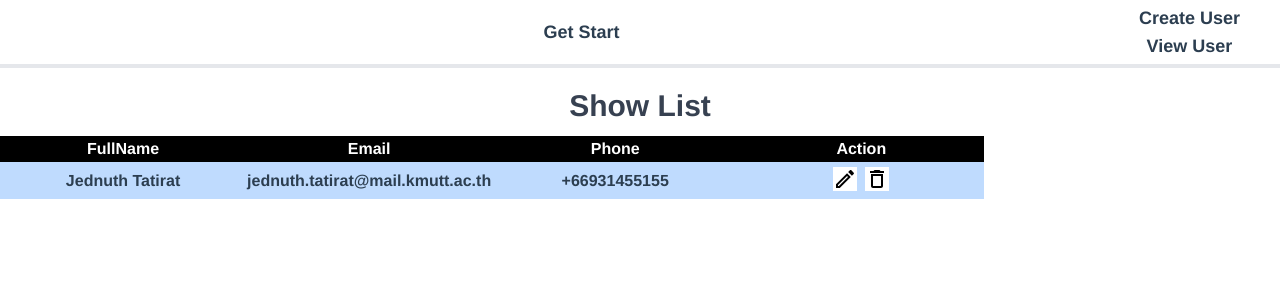
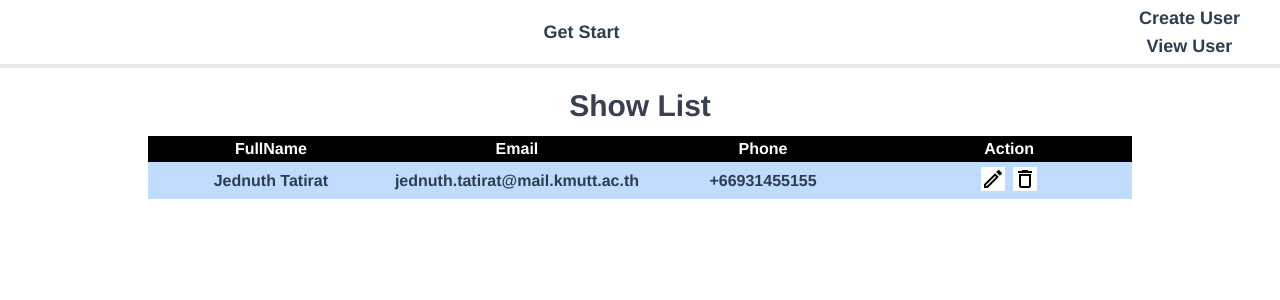
Before and after one commit to jednuth156/INT203_62130500018_2_SPA, a Vue app: page /about in a window 1280 px wide. Shown: the top 300 px of the page. Built offline with nearby package versions, Linux system fonts and the light colour scheme; data requests are answered from the project's data file.

Commit message:
[UPDATE]Table center

```diff
--- a/src/views/About.vue
+++ b/src/views/About.vue
@@ -5,15 +5,15 @@
       <h1 class="my-3 text-3xl font-semibold text-gray-700 dark:text-gray-200">
         Show List
       </h1>
-      <div class="row">
-        <div class="col-md-12">
-          <table class="table-fixed">
+      <div class="flex flex-col justify-center ">
+        <div class="w-full ">
+          <table class="mx-auto table-fixed">
             <thead>
-              <tr class="text-white bg-black">
+              <tr class="text-white bg-black ">
                 <th class="w-1/4 ...">FullName</th>
-                <th class="w-1/4 ...">Email</th>
-                <th class="w-1/4 ...">Phone</th>
-                <th class="w-1/4 ...">Action</th>
+                <th class="w-1/4  ...">Email</th>
+                <th class="w-1/4  ...">Phone</th>
+                <th class="w-1/4  ...">Action</th>
               </tr>
             </thead>
             <tbody>
```
